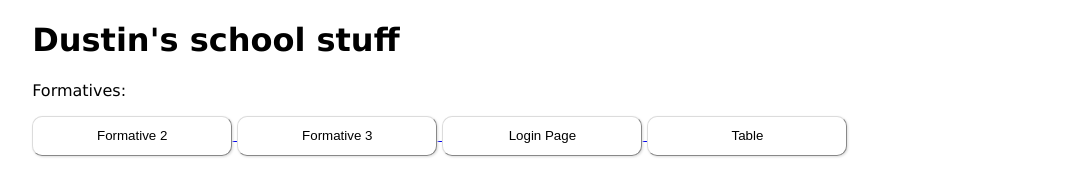
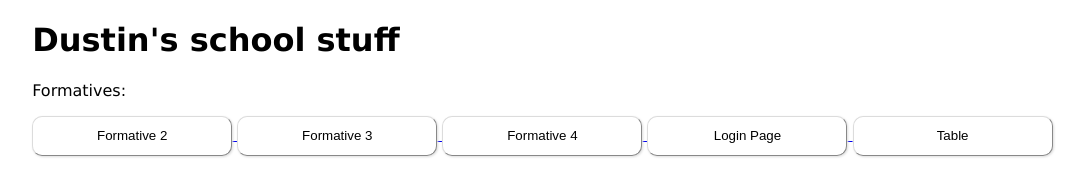
Before and after one commit to dustin-01/dustin-01.github.io, a plain HTML site: page index.html in a window 1280 px wide. Shown: the whole page, without its empty margins (39-1124 px from the left). Drawn offline with Linux system fonts and the light colour scheme.

Commit message:
Add F4 Formative Button to Main Page

```diff
--- a/index.html
+++ b/index.html
@@ -25,6 +25,13 @@
                 Formative 3
             </button>
         </a>
+
+        <a href="F4-Formative">
+            <button class="btn" type="button">
+                Formative 4
+            </button>
+        </a>
+
         <a href="S1-Summative/Login/">
             <button class="btn" type="button">
                 Login Page
```
